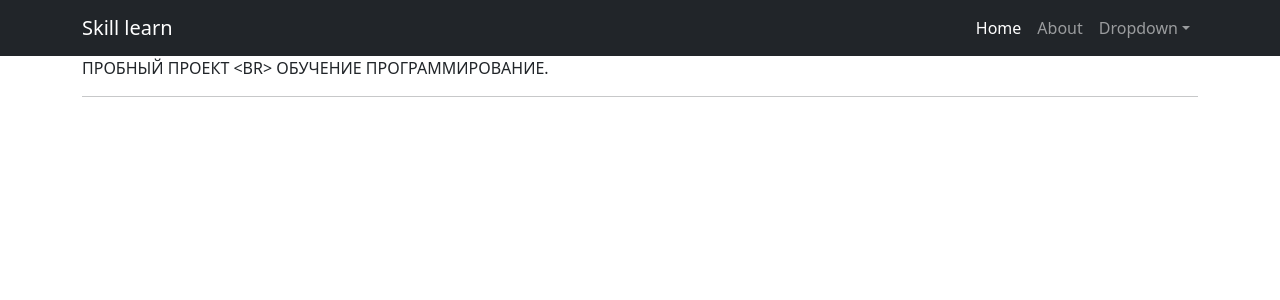
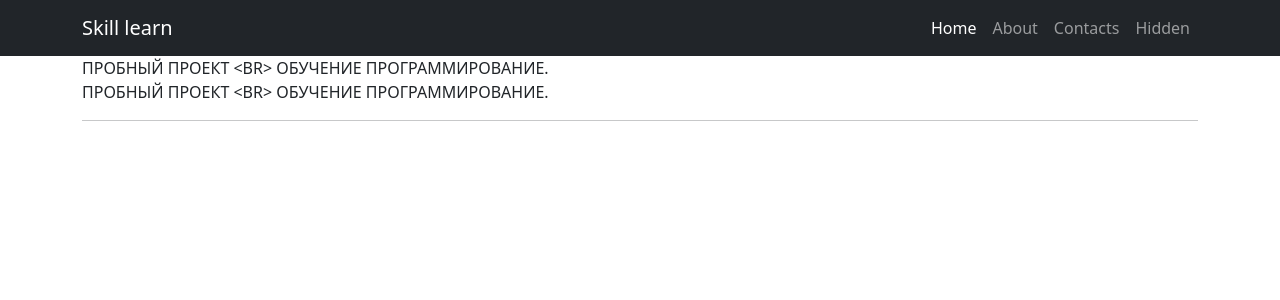
Before and after one commit to AntonEngi/Django_Learn_SkillFact, a Django app: template project/templates/flatpages/about.html in a window 1280 px wide. Shown: the top 300 px of the page. Run offline with Django 4.2, Linux system fonts and the light colour scheme; the template is opened without the code that fills it: values that come from a table or form of the project are taken from there, others are empty; data comes from the database, SQL or seed files in the repository; both versions use the stored data as it was after the commit; some libraries are stand-ins or nearby versions.

Commit message:
Static_page - 3 Duplicate content On one of the pages, fonts and text sizes have been changed. ...

```diff
--- a/project/templates/flatpages/about.html
+++ b/project/templates/flatpages/about.html
@@ -1,6 +1,7 @@
 {% extends 'flatpages/default.html' %}
 
 {% block content %}
+    {{ flatpage.content }} <br>
     {{ flatpage.content }}
     <hr>
 {% endblock content %}
--- /dev/null
+++ b/project/templates/flatpages/contact.html
@@ -0,0 +1,6 @@
+{% extends 'flatpages/default.html' %}
+
+{% block content %}
+    {{ flatpage.content }}
+    <hr>
+{% endblock content %}
--- a/project/templates/flatpages/default.html
+++ b/project/templates/flatpages/default.html
@@ -16,21 +16,23 @@
         <!-- Responsive navbar-->
         <nav class="navbar navbar-expand-lg navbar-dark bg-dark">
             <div class="container">
-                <a class="navbar-brand" href="#">Skill learn</a>
+                <a class="navbar-brand" href="/home/">Skill learn</a>
                 <button class="navbar-toggler" type="button" data-bs-toggle="collapse" data-bs-target="#navbarSupportedContent" aria-controls="navbarSupportedContent" aria-expanded="false" aria-label="Toggle navigation"><span class="navbar-toggler-icon"></span></button>
                 <div class="collapse navbar-collapse" id="navbarSupportedContent">
                     <ul class="navbar-nav ms-auto mb-2 mb-lg-0">
-                        <li class="nav-item"><a class="nav-link active" aria-current="page" href="#">Home</a></li>
+                        <li class="nav-item"><a class="nav-link active" aria-current="page" href="/home/">Home</a></li>
                         <li class="nav-item"><a class="nav-link" href="/about/">About</a></li>
-                        <li class="nav-item dropdown">
-                            <a class="nav-link dropdown-toggle" id="navbarDropdown" href="#" role="button" data-bs-toggle="dropdown" aria-expanded="false">Dropdown</a>
-                            <ul class="dropdown-menu dropdown-menu-end" aria-labelledby="navbarDropdown">
-                                <li><a class="dropdown-item" href="#">Action</a></li>
-                                <li><a class="dropdown-item" href="#">Another action</a></li>
-                                <li><hr class="dropdown-divider" /></li>
-                                <li><a class="dropdown-item" href="#">Something else here</a></li>
-                            </ul>
-                        </li>
+                        <li class="nav-item"><a class="nav-link" href="/about/contact/">Contacts</a></li>
+                        <li class="nav-item"><a class="nav-link" href="/hidden/">Hidden</a></li>
+{#                        <li class="nav-item dropdown">#}
+{#                            <a class="nav-link dropdown-toggle" id="navbarDropdown" href="#" role="button" data-bs-toggle="dropdown" aria-expanded="false">Dropdown</a>#}
+{#                            <ul class="dropdown-menu dropdown-menu-end" aria-labelledby="navbarDropdown">#}
+{#                                <li><a class="dropdown-item" href="#">Action</a></li>#}
+{#                                <li><a class="dropdown-item" href="#">Another action</a></li>#}
+{#                                <li><hr class="dropdown-divider" /></li>#}
+{#                                <li><a class="dropdown-item" href="#">Something else here</a></li>#}
+{#                            </ul>#}
+{#                        </li>#}
                     </ul>
                 </div>
             </div>
```
Also changed, not shown: project/templates/flatpages/hidden.html (added, +8 -0 lines), project/templates/flatpages/home.html (added, +10 -0 lines), project/db.sqlite3, project/static/media/pngwing.jpg (added).
